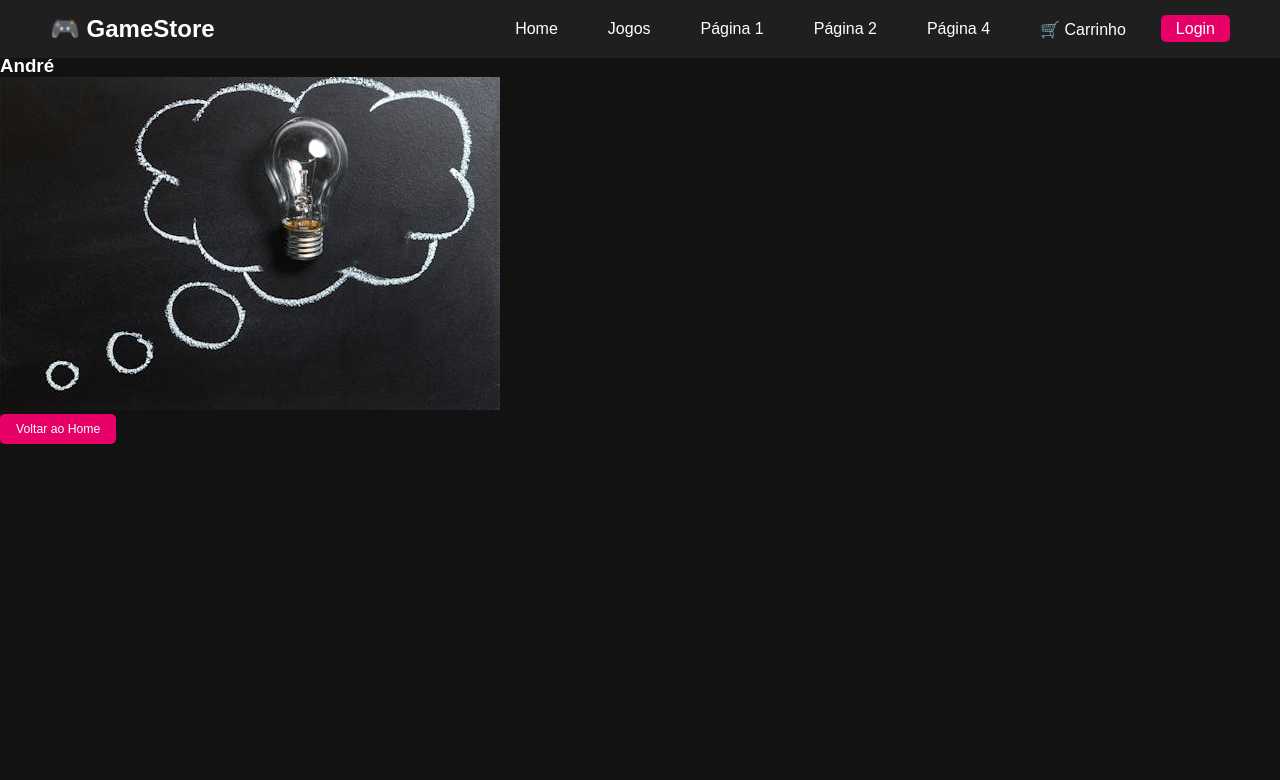
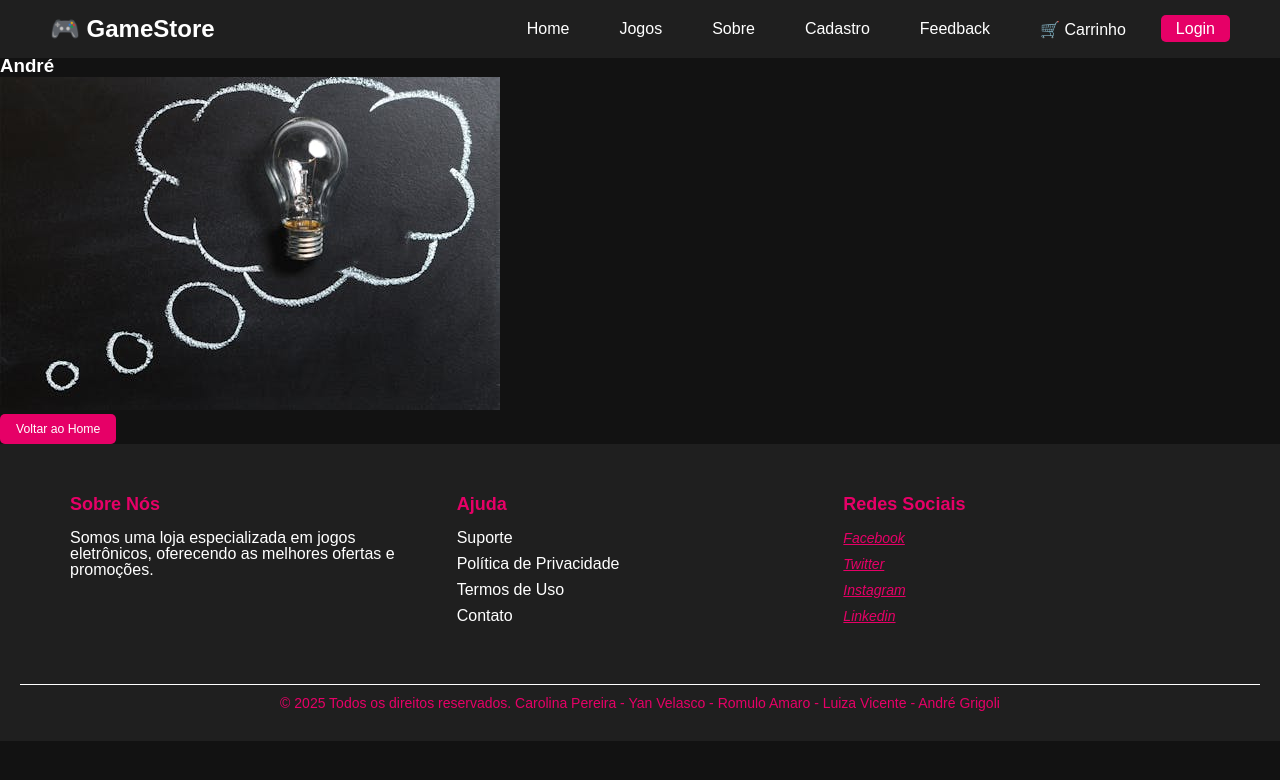
Before and after one commit to YanVelasco/Projeto---Gradua-o---1SIOA---2025-1, a plain HTML site: page pages/PaginaInterna4.html in a window 1280 px wide. Drawn offline with Linux system fonts and the light colour scheme.

Commit message:
Ajuste do Menu de todos .html, inclusão e/ou ajuste do rodapé no index.html e PaginaInterna2.html

```diff
--- a/pages/PaginaInterna4.html
+++ b/pages/PaginaInterna4.html
@@ -12,10 +12,11 @@
         <nav>
             <ul>
                 <li><a href="../index.html">Home</a></li>
-                <li><a href="./jogos.html">Jogos</a></li>
-                <li><a href="./PaginaInterna1.html">Página 1</a></li>
-                <li><a href="./PaginaInterna2.html">Página 2</a></li>
-                <li><a href="./PaginaInterna4.html">Página 4</a></li>
+                <!--<li><a href="./jogos.html">Jogos</a></li>-->
+                <li><a href="./PaginaInterna1.html">Jogos</a></li>
+                <li><a href="./PaginaInterna2.html">Sobre</a></li>
+                <li><a href="./cadastroecontato.html">Cadastro</a></li>
+                <li><a href="./PaginaInterna4.html">Feedback</a></li>
                 <li class="cart"><a href="#">🛒 Carrinho</a></li>
                 <li><a href="#" class="login-btn">Login</a></li>
             </ul>
@@ -29,5 +30,48 @@
         <br>
         <a href="../index.html" class="botao-link">Voltar ao Home</a>
     </main>
+            <!-- FOOTER -->
+
+    <footer class="rodape">
+        <div class="rodape-content">
+            <div class="rodape-section">
+                <h4>Sobre Nós</h4>
+                <p>Somos uma loja especializada em jogos eletrônicos, oferecendo as melhores ofertas e promoções.</p>
+            </div>
+            <div class="rodape-section">
+                <h4>Ajuda</h4>
+                <ul>
+                    <li><a href="/suporte">Suporte</a></li>
+                    <li><a href="/politica-de-privacidade">Política de Privacidade</a></li>
+                    <li><a href="/termos-de-uso">Termos de Uso</a></li>
+                    <li><a href="/contato">Contato</a></li>
+                </ul>
+            </div>
+            <div class="rodape-section">
+                <h4>Redes Sociais</h4>
+
+                <div class="redesocial-icon">
+                    <a href="https://facebook.com/" target="_blank">
+                        <i class="fab fa-facebook"> Facebook</i>
+                    </a>
+                    <a href="https://twitter.com/" target="_blank">
+                        <i class="fab fa-twitter"> Twitter</i>
+                    </a>
+                    <a href="https://instagram.com/" target="_blank">
+                        <i class="fab fa-instagram"> Instagram</i>
+                    </a>
+                    <a href="https://linkedin.com/in/" target="_blank">
+                        <i class="fab fa-linkedin"> Linkedin</i>
+                    </a>
+                </div>
+
+            </div>
+        </div>
+        <div class="creditos">
+            <p>&copy; 2025 Todos os direitos reservados.
+                Carolina Pereira - Yan Velasco - Romulo Amaro - Luiza Vicente - André Grigoli
+            </p>
+        </div>
+    </footer>
 </body>
 </html>
```
Also changed, not shown: index.html (+49 -5 lines), pages/PaginaInterna1.html (+3 -3 lines), pages/PaginaInterna2.html (+8 -11 lines), pages/cadastroecontato.html (+5 -5 lines).
